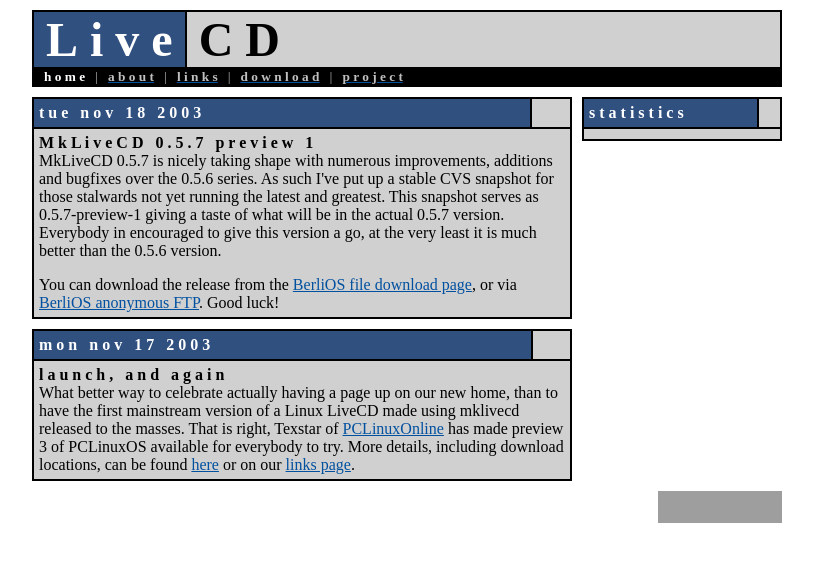
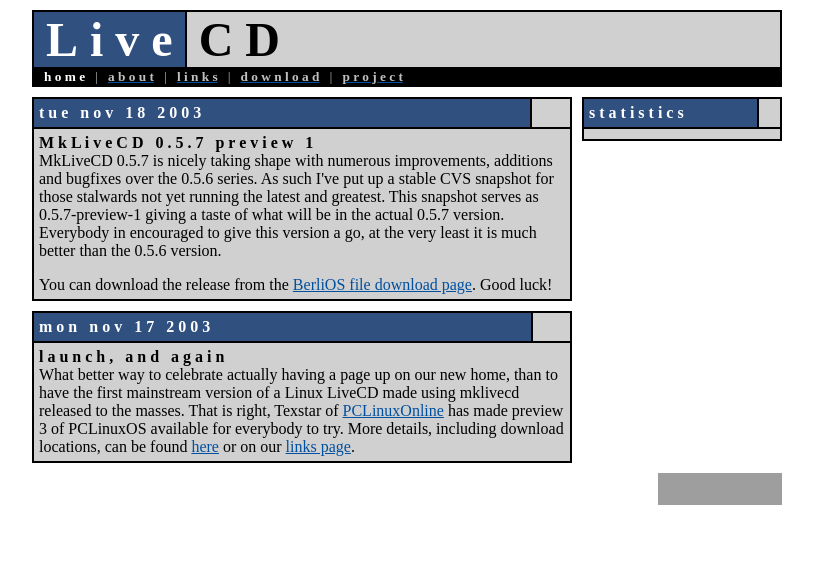
Before and after one commit to BackupTheBerlios/livecd, a PHP site: page / in a window 1280 px wide. Shown: the top 562 px of the page, without its empty margins (233-1046 px from the left). Run offline with PHP 8.4, Linux system fonts and the light colour scheme; grey boxes are pictures that could not be loaded.

Commit message:
Removed anon FTP link

```diff
--- a/livecd-www/index.php
+++ b/livecd-www/index.php
@@ -50,7 +50,7 @@
 							<tr><td colspan=2 bgcolor=#d0d0d0>
 								<b>M k L i v e C D &nbsp; 0 . 5 . 7 &nbsp; p r e v i e w &nbsp; 1</b><br>
 								MkLiveCD 0.5.7 is nicely taking shape with numerous improvements, additions and bugfixes over the 0.5.6 series. As such I've put up a stable CVS snapshot for those stalwards not yet running the latest and greatest. This snapshot serves as 0.5.7-preview-1 giving a taste of what will be in the actual 0.5.7 version. Everybody in encouraged to give this version a go, at the very least it is much better than the 0.5.6 version.<p>
-								You can download the release from the <a href="http://developer.berlios.de/project/showfiles.php?group_id=1149">BerliOS file download page</a>, or via <a href="ftp://ftp.berlios.de/pub/livecd/">BerliOS anonymous FTP</a>. Good luck!
+								You can download the release from the <a href="http://developer.berlios.de/project/showfiles.php?group_id=1149">BerliOS file download page</a>. Good luck!
 							</td></tr>
 						</table>
 					</td></tr>
```
